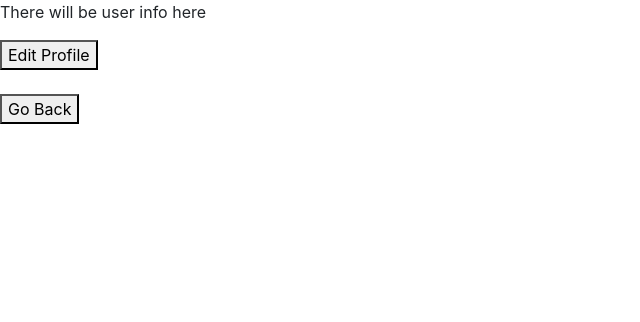
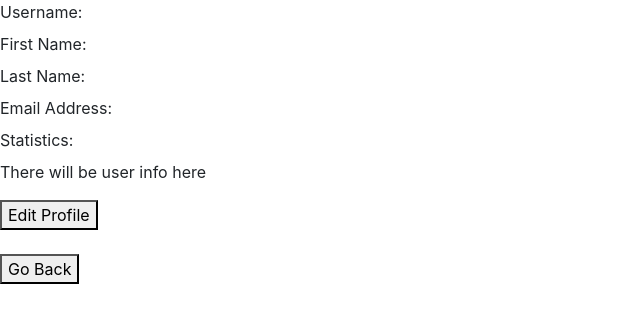
Before and after one commit to christophers7/Looking-for-Gamers-LFG-, an Angular app in the folder LFG/: page /profile in a window 1280 px wide. Shown: the top 322 px of the page, without its empty margins (0-640 px from the left). Built offline with nearby package versions, Linux system fonts and the light colour scheme.

Commit message:
wrestled with Angular and questioned my sanity; added labels to Profile component since I don't know what element I should be using

```diff
--- a/LFG/src/app/components/profile/profile.component.html
+++ b/LFG/src/app/components/profile/profile.component.html
@@ -1,4 +1,15 @@
 <div id="profileInfoBox">
+    <div id="profileInfo" class="displayProfile">
+        <label>Username: </label><br/>
+        <label>First Name: </label><br/>
+        <label>Last Name: </label><br/>
+        <label>Email Address: </label><br/>
+        <label>Statistics: </label> <!-- placeholder for now, not sure what info will go here or how to label it--><br/>
+
+
+
+
+    </div>
     <p>There will be user info here</p>
 </div>
 <button id="profileModifyButton" (click)="modifyProfile()">Edit Profile</button>
```
